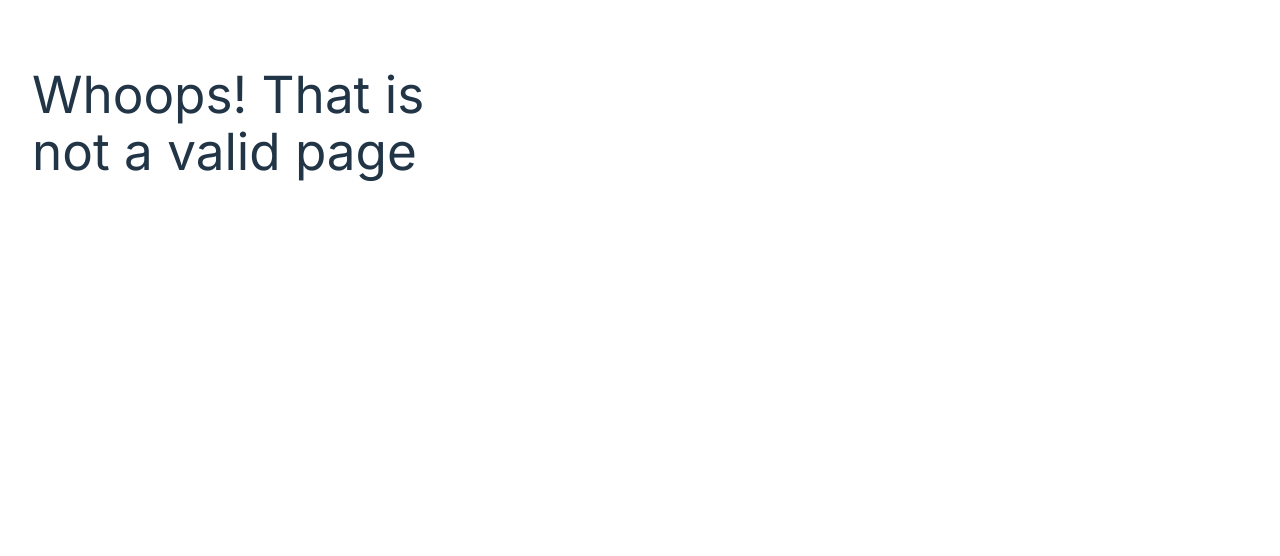
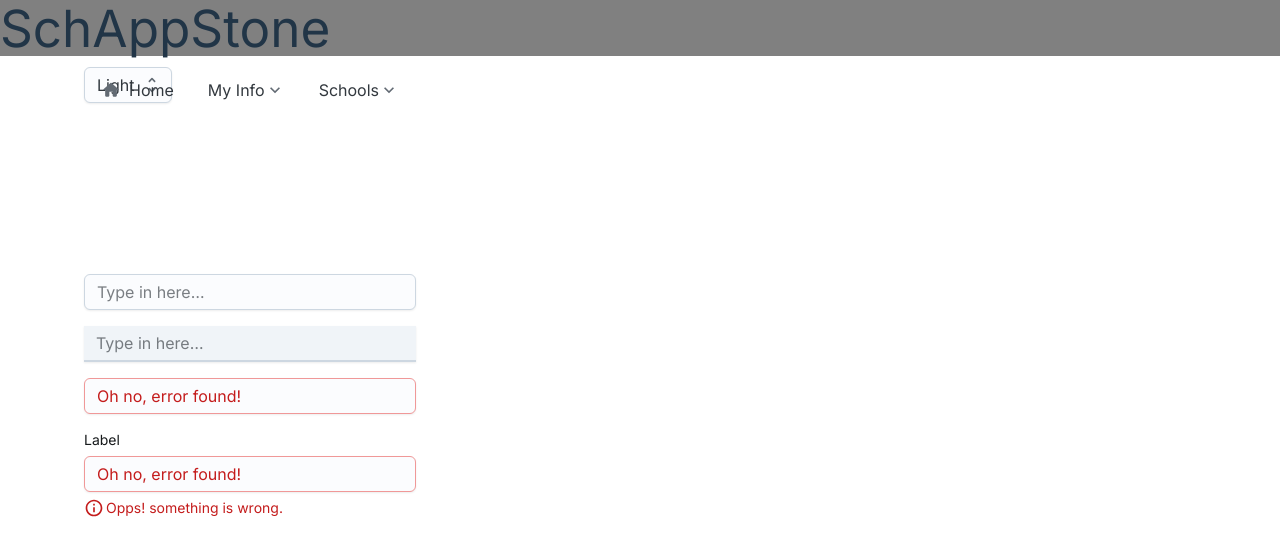
Before and after one commit to jmbain/SchAppStone, a React (Vite) app in the folder client/: page /apply in a window 1280 px wide. Shown: the top 556 px of the page. Built offline with nearby package versions, Linux system fonts and the light colour scheme.

Commit message:
started ApplyToSchoolForm to learn more about MUI inputs. Updated routing for url path and  navigation to get to the application form page

```diff
--- /dev/null
+++ b/client/src/components/ApplyToSchoolForm.tsx
@@ -0,0 +1,78 @@
+// import * as React from 'react';
+import Input from '@mui/joy/Input';
+import FormControl from '@mui/joy/FormControl';
+import FormLabel from '@mui/joy/FormLabel';
+import FormHelperText from '@mui/joy/FormHelperText';
+import Stack from '@mui/joy/Stack';
+import InfoOutlined from '@mui/icons-material/InfoOutlined';
+import NavigationMenu from './NavigationMenu';
+
+
+function ApplyToSchoolForm() {
+
+
+    return (
+    <Stack spacing={2}>
+      <NavigationMenu/>
+      <Stack spacing={2}>
+        <Input
+          placeholder="Type in here…"
+          sx={{
+            '&::before': {
+              border: '1.5px solid var(--Input-focusedHighlight)',
+              transform: 'scaleX(0)',
+              left: '2.5px',
+              right: '2.5px',
+              bottom: 0,
+              top: 'unset',
+              transition: 'transform .15s cubic-bezier(0.1,0.9,0.2,1)',
+              borderRadius: 0,
+              borderBottomLeftRadius: '64px 20px',
+              borderBottomRightRadius: '64px 20px',
+            },
+            '&:focus-within::before': {
+              transform: 'scaleX(1)',
+            },
+          }}
+        />
+        <Input
+          placeholder="Type in here…"
+          variant="soft"
+          sx={{
+            '--Input-radius': '0px',
+            borderBottom: '2px solid',
+            borderColor: 'neutral.outlinedBorder',
+            '&:hover': {
+              borderColor: 'neutral.outlinedHoverBorder',
+            },
+            '&::before': {
+              border: '1px solid var(--Input-focusedHighlight)',
+              transform: 'scaleX(0)',
+              left: 0,
+              right: 0,
+              bottom: '-2px',
+              top: 'unset',
+              transition: 'transform .15s cubic-bezier(0.1,0.9,0.2,1)',
+              borderRadius: 0,
+            },
+            '&:focus-within::before': {
+              transform: 'scaleX(1)',
+            },
+          }}
+        />
+      </Stack>
+
+      <Input placeholder="Type in here…" error defaultValue="Oh no, error found!" />
+      <FormControl error>
+        <FormLabel>Label</FormLabel>
+        <Input placeholder="Type in here…" defaultValue="Oh no, error found!" />
+        <FormHelperText>
+          <InfoOutlined />
+          Opps! something is wrong.
+        </FormHelperText>
+      </FormControl>
+    </Stack>
+  );
+}
+
+export default ApplyToSchoolForm;
--- a/client/src/components/NavigationMenu.tsx
+++ b/client/src/components/NavigationMenu.tsx
@@ -297,7 +297,11 @@ const AdmissionsMenu = React.forwardRef(
               }}
             >
               <ListItem role="none">
-                <ListItemButton role="menuitem" {...getTargetProps(0)}>
+                <ListItemButton
+                  role="menuitem"
+                  {...getTargetProps(0)}
+                  component="a"
+                  href="/apply">
                   <ListItemContent>Apply</ListItemContent>
                   <Chip size="sm" variant="soft" color="danger">
                     Due 4/1/2025!
--- a/client/src/components/StudentsPage.tsx
+++ b/client/src/components/StudentsPage.tsx
@@ -13,8 +13,8 @@ function StudentsPage() {
             <NavigationMenu />
             <br className="navbreak"></br>
             <Sheet
-                variant="outlined"
-                color="primary"
+                variant="soft"
+                color="warning"
                 sx={{
                     p: 3,
                     width: 500,
@@ -23,10 +23,11 @@ function StudentsPage() {
                 }}
             >
                 <Typography level="h1">Students Page</Typography>
-                <Card sx={{
+                <Card variant="solid" color="success" sx={{
                             m: 2,
                             boxShadow: 'md',
                         }}>
+
                     <h4>Card 1</h4>
                 </Card>
                 <Card sx={{
--- a/client/src/main.tsx
+++ b/client/src/main.tsx
@@ -11,6 +11,7 @@ import SchoolsPage from './components/SchoolsPage.tsx'
 import SignInPage from './components/SignInPage.tsx'
 import StudentsPage from './components/StudentsPage.tsx'
 import ApplicationsPage from './components/ApplicationsPage.tsx'
+import ApplyToSchoolForm from './components/ApplyToSchoolForm.tsx'
 
 const router = createBrowserRouter([
   {
@@ -34,6 +35,10 @@ const router = createBrowserRouter([
         path: '/students',
         element: <StudentsPage />
       },
+      {
+        path: '/apply',
+        element: <ApplyToSchoolForm />
+      },
       // {
       //   path:"/applications/:id",
       //   element: <ApplicationProfile />
```
